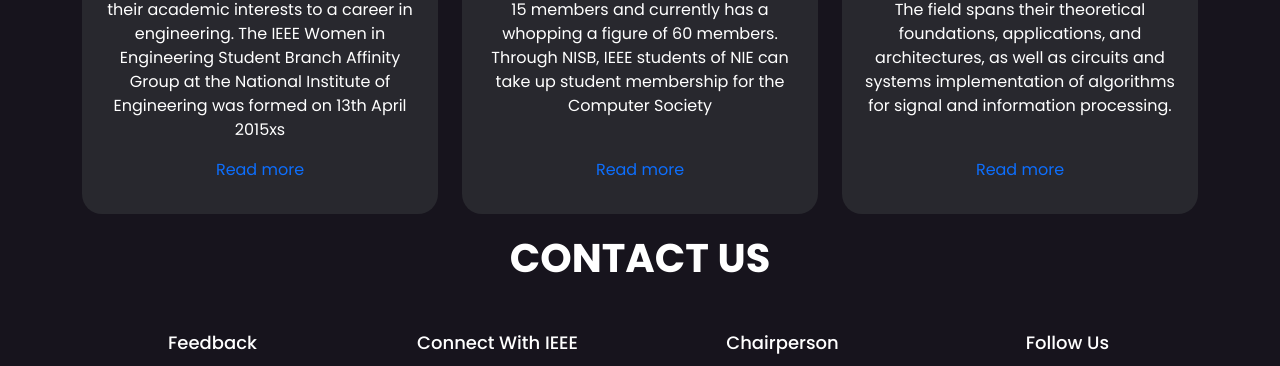
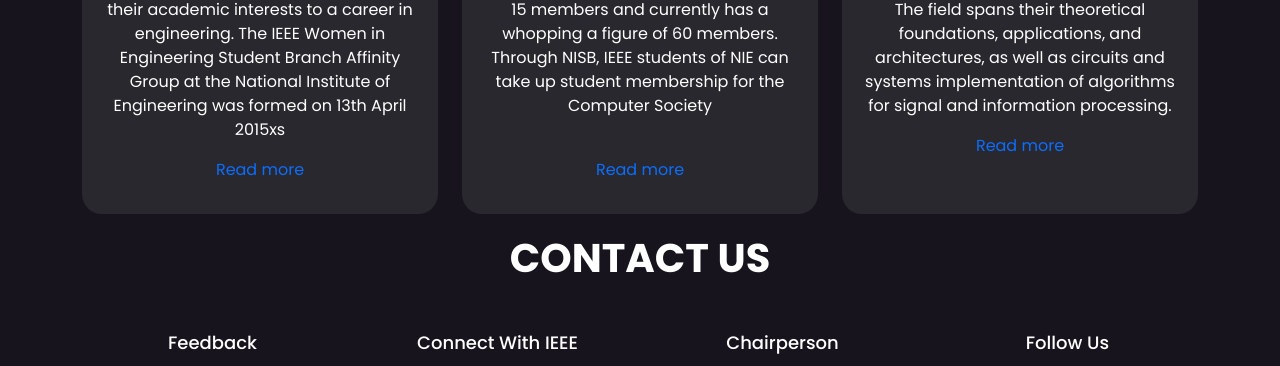
Before and after one commit to KarthikGowdaMS/nisb-website, a plain HTML site: page index.html in a window 1280 px wide. Shown: the part 3495-3861 px from the top of the page. Drawn offline with nearby package versions, Linux system fonts and the light colour scheme; a script that the page names is missing.

Commit message:
Update index.html

```diff
--- a/index.html
+++ b/index.html
@@ -426,7 +426,7 @@
                   systems implementation of algorithms for signal and
                   information processing.
                 </p>
-                <p style="margin-top: 40px;""><a href="https://ieee-cas.org/" style="text-decoration: none;">Read more</a></p>
+                <p><a href="https://ieee-cas.org/" style="text-decoration: none;">Read more</a></p>
               </div>
             </div>
           </div>
```
